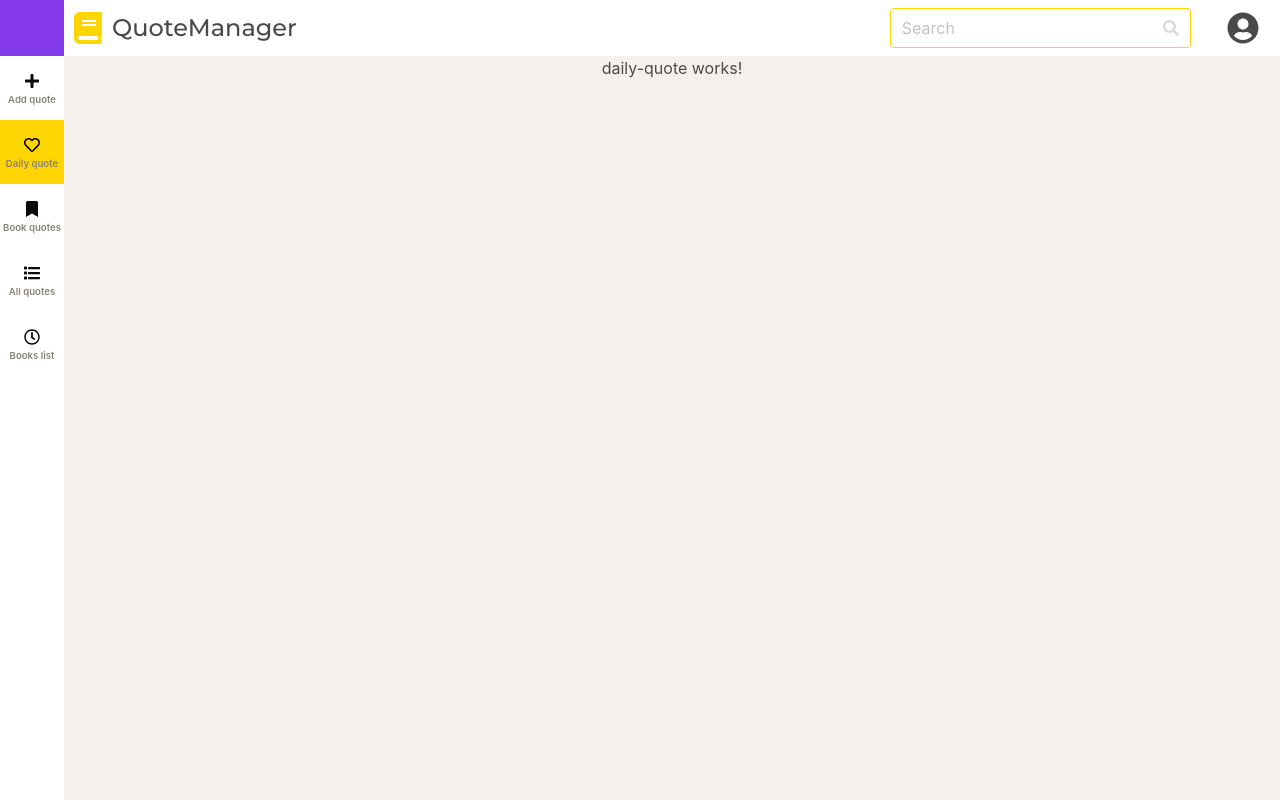
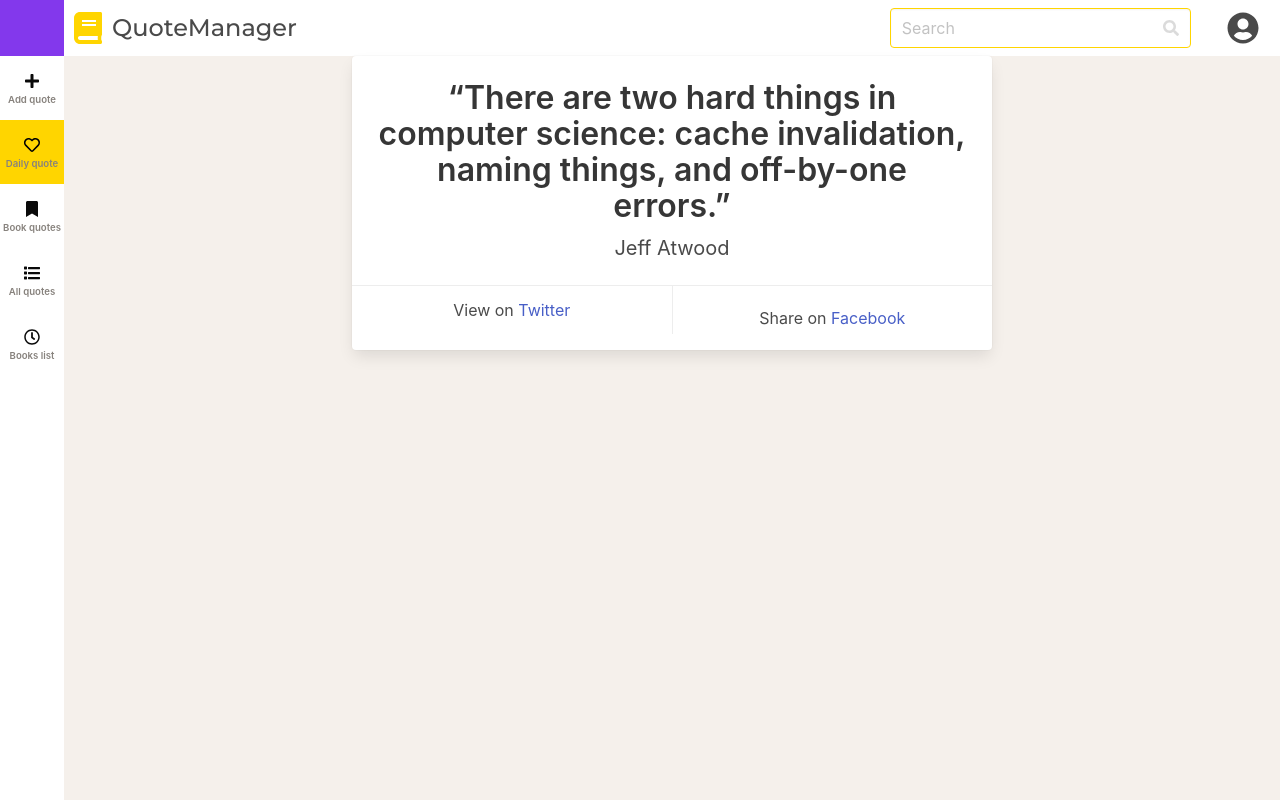
Before and after one commit to b-jakubowski/QuoteManager, an Angular app: page /quotes/daily in a window 1280 px wide. Built offline with nearby package versions, Linux system fonts and the light colour scheme.

Commit message:
feat:  Added daily quote dummy card

```diff
--- a/apps/quote-manager/src/app/quotes/daily-quote/daily-quote.component.html
+++ b/apps/quote-manager/src/app/quotes/daily-quote/daily-quote.component.html
@@ -1 +1,24 @@
-<p>daily-quote works!</p>
+<div class="daily-quote-container">
+	<div class="card">
+		<div class="card-content">
+			<p class="title">
+				“There are two hard things in computer science: cache invalidation, naming things, and off-by-one errors.”
+			</p>
+			<p class="subtitle">
+				Jeff Atwood
+			</p>
+		</div>
+		<footer class="card-footer">
+			<p class="card-footer-item">
+				<span>
+					View on <a href="https://twitter.com/codinghorror/status/506010907021828096">Twitter</a>
+				</span>
+			</p>
+			<p class="card-footer-item">
+				<span>
+					Share on <a href="#">Facebook</a>
+				</span>
+			</p>
+		</footer>
+	</div>
+</div>
```
